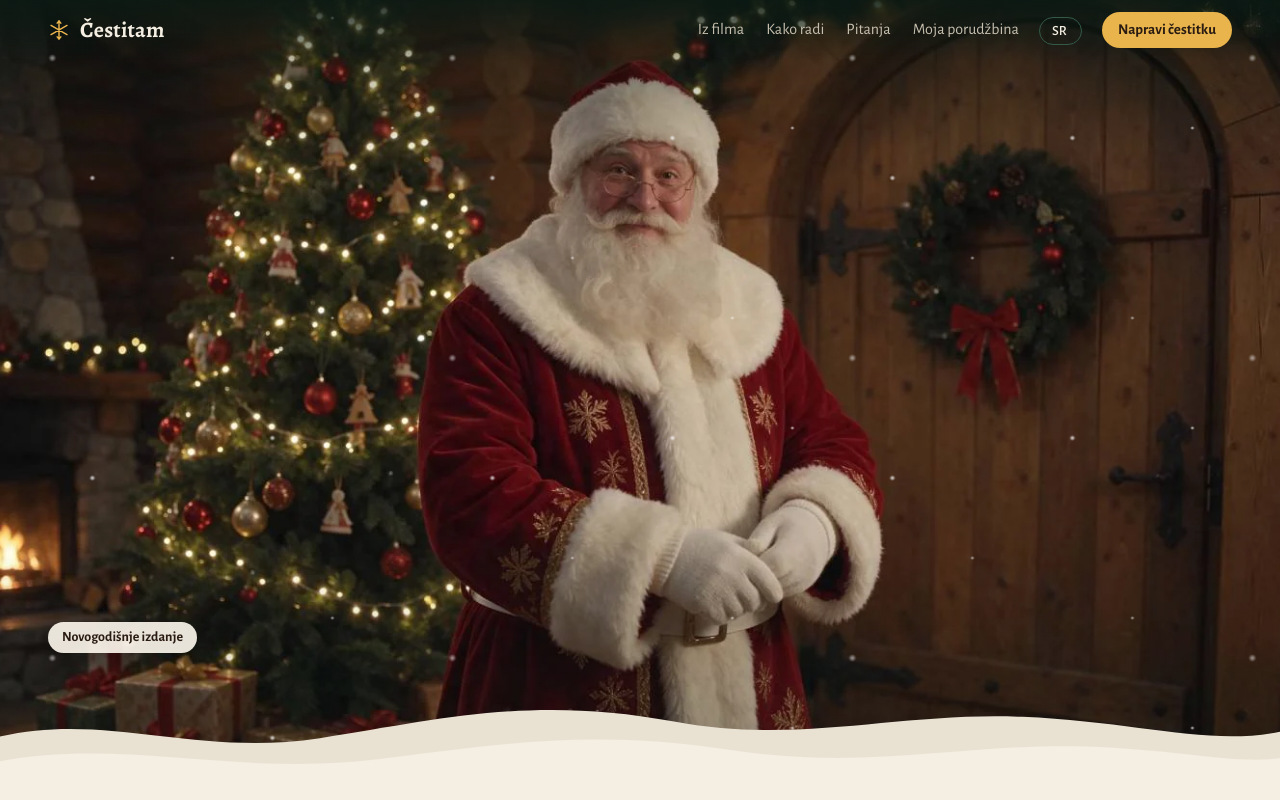
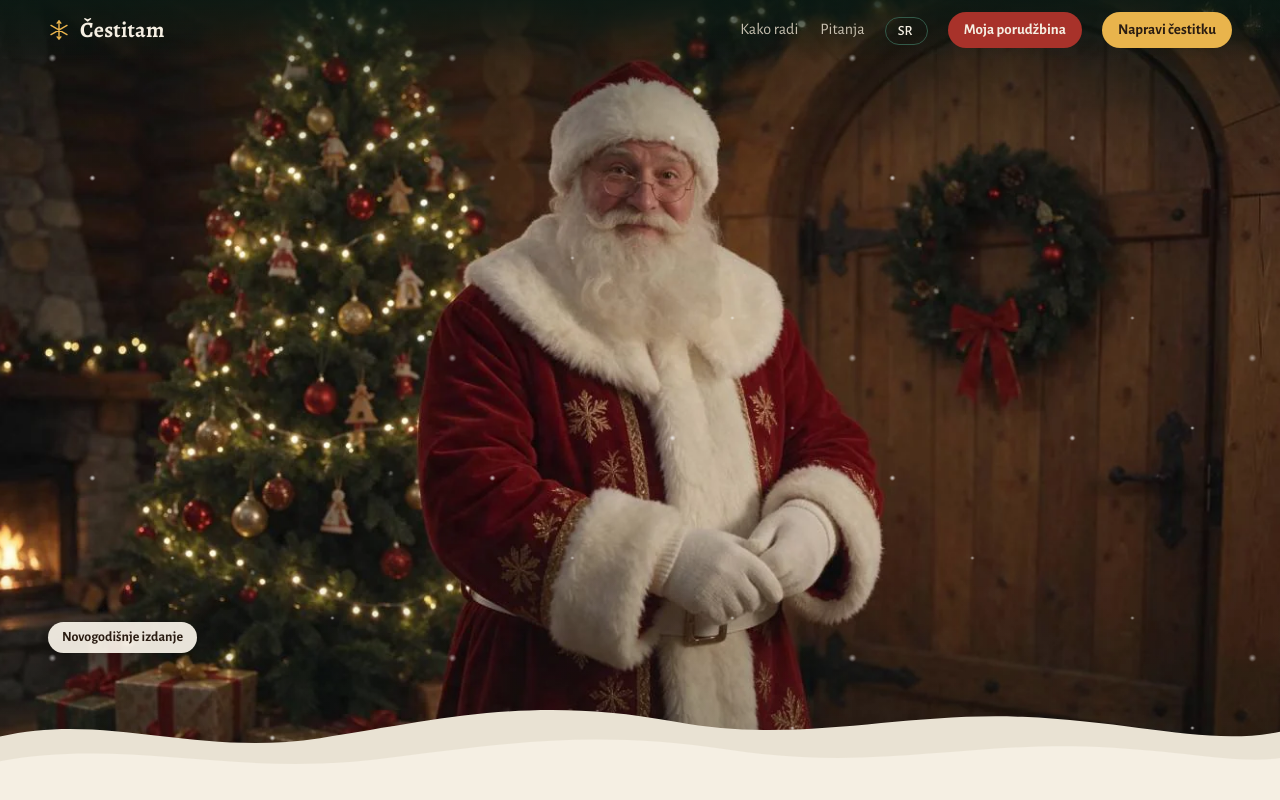
Before and after one commit to polgroup222/site, a plain HTML site: page index.html in a window 1280 px wide. Shown: the top 800 px of the page. Drawn offline with Linux system fonts and the light colour scheme.

Commit message:
Header: drop film link, red pill 'Moja porudžbina' button next to the order CTA
Co-Authored-By: Claude Opus 5.5 <noreply@anthropic.com>
Claude-Session: https://claude.ai/code/session_01BYnoWT7rHaSSDR6iwcc3Gz

```diff
--- a/index.html
+++ b/index.html
@@ -15,8 +15,9 @@
 <a class="skip" href="#order" data-i="skip">Pređi na porudžbinu</a>
 <header class="bar over">
   <a class="brand" href="#top" aria-label="Čestitam"><svg viewBox="0 0 24 24" aria-hidden="true"><path d="M12 2v20M3.3 7l17.4 10M3.3 17L20.7 7M12 2l-2 2.5M12 2l2 2.5M12 22l-2-2.5M12 22l2-2.5"/></svg><span data-i="brand">Čestitam</span></a>
-  <nav class="nav" aria-label="Sadržaj"><a href="#peek" data-i="navPeek">Iz filma</a><a href="#how" data-i="navHow">Kako radi</a><a href="#faq" data-i="navFaq">Pitanja</a><a href="/porudzbina" data-i="navMy">Moja porudžbina</a></nav>
+  <nav class="nav" aria-label="Sadržaj"><a href="#how" data-i="navHow">Kako radi</a><a href="#faq" data-i="navFaq">Pitanja</a></nav>
   <label class="lang"><span class="sr" data-i="langLabel">Jezik</span><select id="language"><option value="sr-Latn">SR</option><option value="sr-Cyrl">СР</option><option value="uk">UA</option></select></label>
+  <a class="btn btn-sm btn-red" href="/porudzbina" data-i="navMy">Moja porudžbina</a>
   <a class="btn btn-sm" href="#order" data-i="cta">Napravi čestitku</a>
 </header>
 
--- a/style.css
+++ b/style.css
@@ -27,7 +27,8 @@ h2{font-size:clamp(30px,4.4vw,48px)}
 
 .btn{display:inline-flex;align-items:center;justify-content:center;gap:8px;padding:14px 26px;border-radius:999px;border:0;background:var(--candle);color:var(--ink);font:700 17px var(--sans);text-decoration:none;cursor:pointer;transition:transform .15s,background .15s}
 .btn:hover{background:#f2c463}.btn:active{transform:scale(.98)}
-.btn-sm{padding:9px 16px;font-size:15px}.btn-wide{width:100%}
+.btn-sm{padding:9px 16px;font-size:15px}
+.btn-red{background:var(--berry);color:var(--snow)}.btn-red:hover{background:#bd3a30}.btn-wide{width:100%}
 .btn[disabled]{opacity:.6;cursor:progress}
 .link{color:var(--snow);text-underline-offset:5px;text-decoration-color:var(--candle)}
 
@@ -173,7 +174,7 @@ details p{margin:0 0 16px;color:var(--mist);max-width:62ch}
   .order-art{position:static}
   .foot-grid{grid-template-columns:1fr}
 }
-@media (max-width:480px){.bar{gap:10px}.brand span{display:none}.stage{height:64svh}.float{width:38px;height:38px;padding:8px}}
+@media (max-width:480px){.bar{gap:8px}.bar .btn-sm{padding:8px 12px;font-size:14px}.brand span{display:none}.stage{height:64svh}.float{width:38px;height:38px;padding:8px}}
 @media (prefers-reduced-motion:reduce){html{scroll-behavior:auto}.ink.write span,.snowfall,.float{animation:none}.btn,.tile img{transition:none}.js .reveal{opacity:1;transform:none;transition:none}}
 [hidden]{display:none!important}
 .order-art img{height:auto;aspect-ratio:1/1}
```
